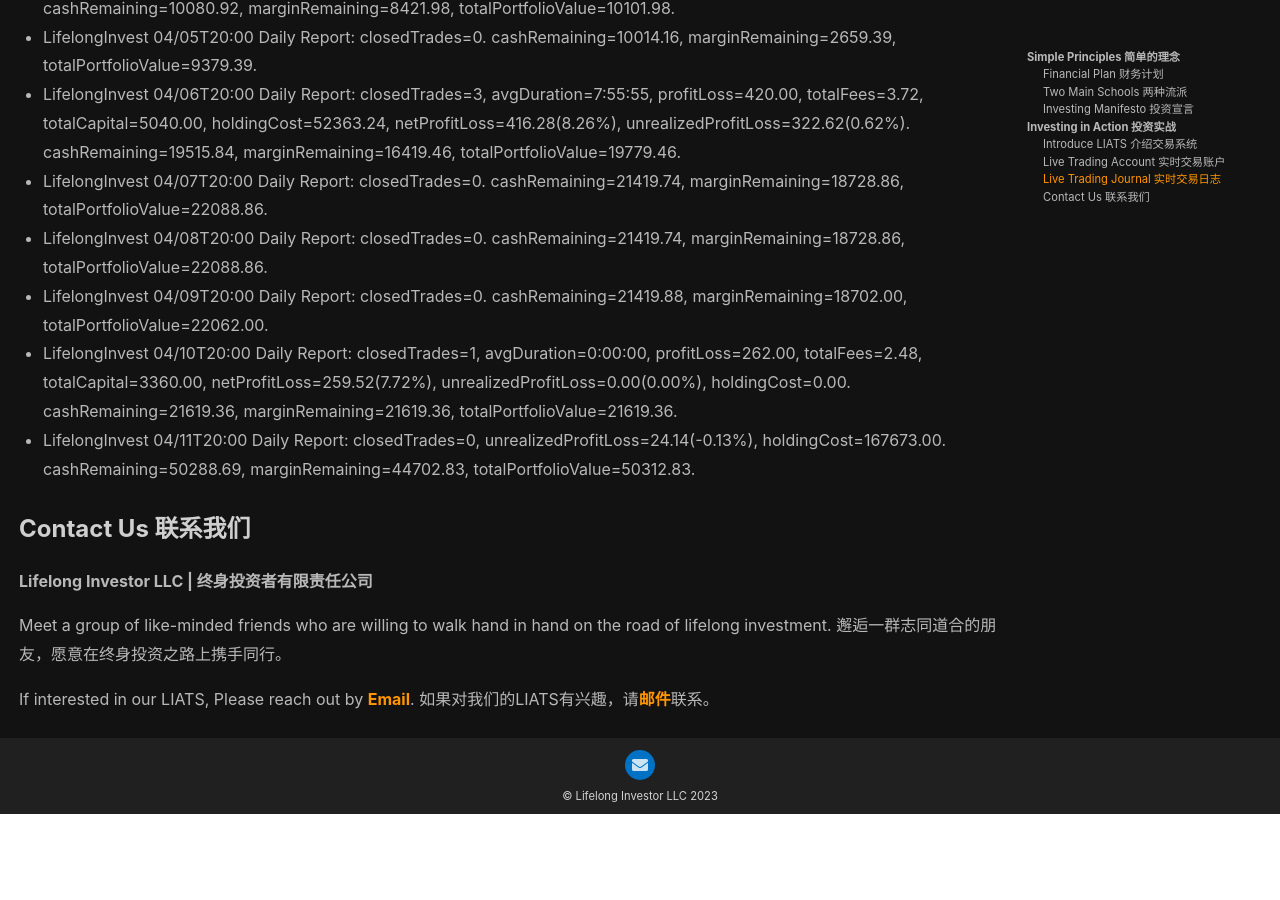
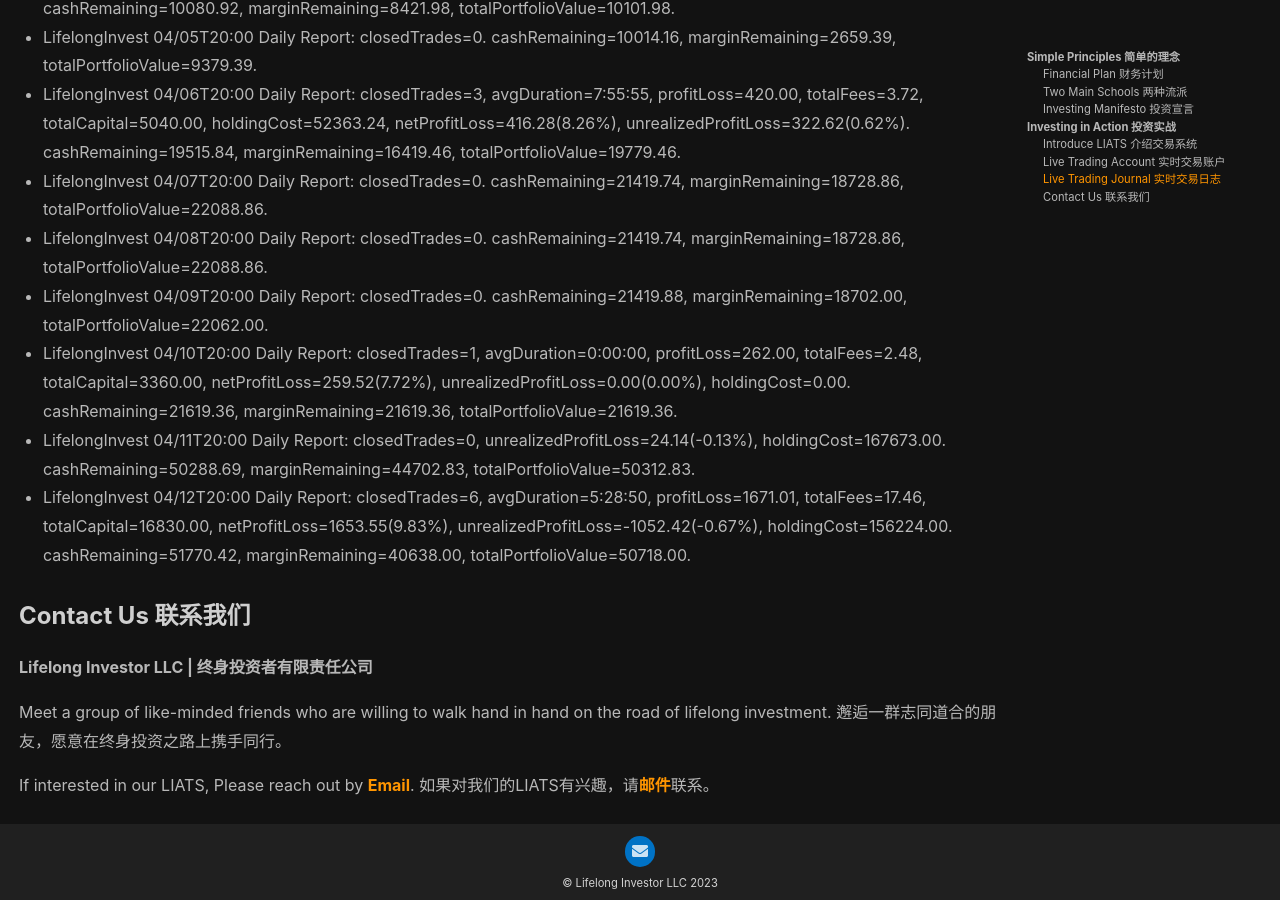
Before and after one commit to lifelonginvestorllc/lifelonginvestorllc.github.io, a Jekyll site: the page built from index.md, in a window 1280 px wide and 900 px high, scrolled down 3601 px. Built offline with Jekyll 4.4.1, drawn with Linux system fonts in a browser that asks for light colours; nearby versions of some CDN libraries; before the commit the page ends 4415 px from its top, so only the background shows below that.

Commit message:
Live with Chart

```diff
--- a/index.md
+++ b/index.md
@@ -127,21 +127,21 @@
 {
   "type": "line",
   "data": {
-    "labels": ["4/3/23", "4/4/23", "4/5/23", "4/6/23", "4/7/23", "4/8/23", "4/9/23", "4/10/23", "4/11/23"],
+    "labels": ["4/3/23", "4/4/23", "4/5/23", "4/6/23", "4/7/23", "4/8/23", "4/9/23", "4/10/23", "4/11/23", "4/12/23"],
     "datasets": [
       {
         "label": "Principal (本金)",
         "lineTension": 0.2,
         "borderColor": "blue",
         "pointRadius": 3,
-        "data": [1, 1, 1, 2, 2.1, 2.1, 2.1, 2.1, 5]
+        "data": [1, 1, 1, 2, 2.1, 2.1, 2.1, 2.1, 5, 5]
       },
       {
         "label": "Total Asset (总资产)",
+        "borderColor": "gold",
         "lineTension": 0.2,
-        "borderColor": "gold",
         "pointRadius": 3,
-        "data": [1, 1.01, 0.94, 1.98, 2.21, 2.21, 2.21, 2.16, 5.03]
+        "data": [1, 1.01, 0.94, 1.98, 2.21, 2.21, 2.21, 2.16, 5.03, 5.07]
       }
     ]
   },
@@ -187,6 +187,7 @@
 - LifelongInvest 04/09T20:00 Daily Report: closedTrades=0. cashRemaining=21419.88, marginRemaining=18702.00, totalPortfolioValue=22062.00.
 - LifelongInvest 04/10T20:00 Daily Report: closedTrades=1, avgDuration=0:00:00, profitLoss=262.00, totalFees=2.48, totalCapital=3360.00, netProfitLoss=259.52(7.72%), unrealizedProfitLoss=0.00(0.00%), holdingCost=0.00. cashRemaining=21619.36, marginRemaining=21619.36, totalPortfolioValue=21619.36.
 - LifelongInvest 04/11T20:00 Daily Report: closedTrades=0, unrealizedProfitLoss=24.14(-0.13%), holdingCost=167673.00. cashRemaining=50288.69, marginRemaining=44702.83, totalPortfolioValue=50312.83.
+- LifelongInvest 04/12T20:00 Daily Report: closedTrades=6, avgDuration=5:28:50, profitLoss=1671.01, totalFees=17.46, totalCapital=16830.00, netProfitLoss=1653.55(9.83%), unrealizedProfitLoss=-1052.42(-0.67%), holdingCost=156224.00. cashRemaining=51770.42, marginRemaining=40638.00, totalPortfolioValue=50718.00.
 
 ### Contact Us 联系我们
 
```
